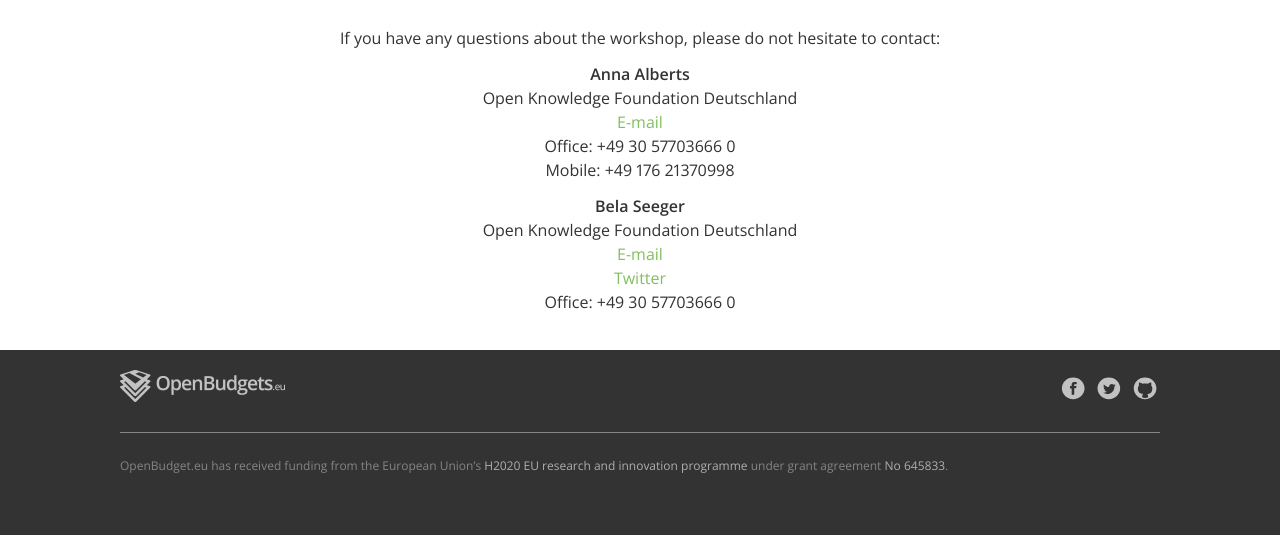
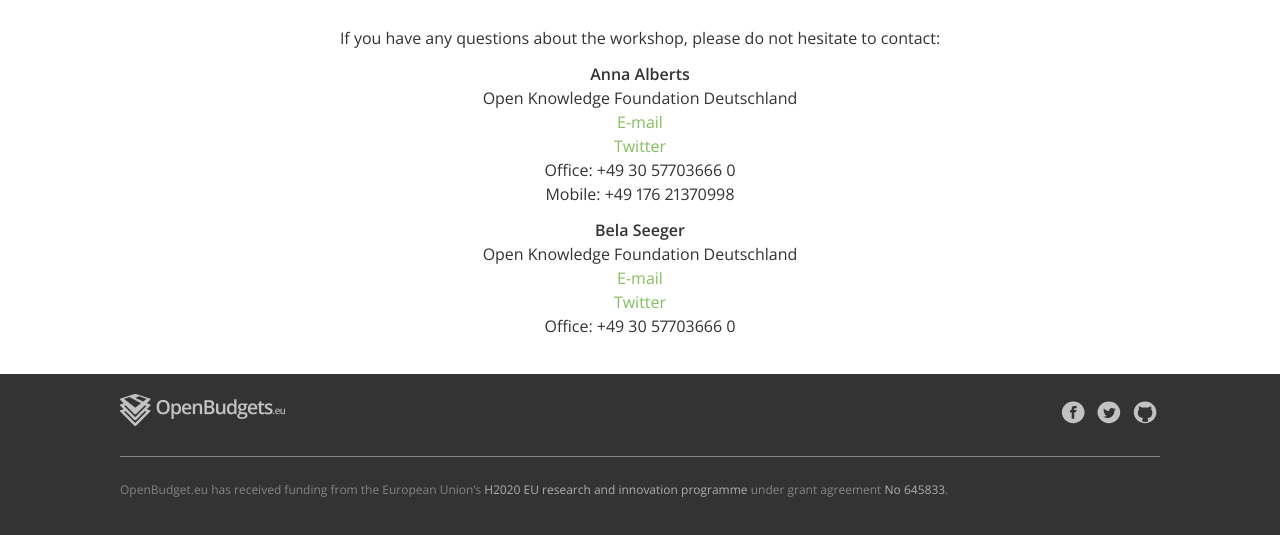
Before and after one commit to openbudgets/openbudgets.github.io, a Jekyll site: the page built from _posts/2015-10-13-open-budgets-stakeholder-workshop.md, in a window 1280 px wide and 900 px high, scrolled down 1364 px, cut to the strip 365-900 px from the top of the window. Built offline with Jekyll 4.4.1, drawn with Linux system fonts in a browser that asks for light colours; nearby versions of some CDN libraries; before the commit the page ends 2240 px from its top, so only the background shows below that.

Commit message:
updated blogpost

```diff
--- a/_posts/2015-10-13-open-budgets-stakeholder-workshop.md
+++ b/_posts/2015-10-13-open-budgets-stakeholder-workshop.md
@@ -29,14 +29,14 @@ Quartier 110 Friedrichstraße 180 | 10117 Berlin</center>
 <p><b>Anna Alberts</b> <br>
 Open Knowledge Foundation Deutschland <br>
 
-<a href="mailto:anna.alberts@okfn.de">E-mail</a>
- <br>
+<a href="mailto:anna.alberts@okfn.de">E-mail</a> <br>
+<a href="https://twitter.com/annaalberts">Twitter</a><br>
 Office: +49 30 57703666 0 <br>
 Mobile: +49 176 21370998</p>
 
 <p><b>Bela Seeger</b> <br>
 Open Knowledge Foundation Deutschland <br>
 <a href="mailto:bela.seeger@okfn.de">E-mail</a> <br>
-<a href="https://twitter.com/belaseeger">Twitter</a><br>
+<a href="https://twitter.com/@Anna_Alberts">Twitter</a><br>
 Office: +49 30 57703666 0</p>
 </center>
```
